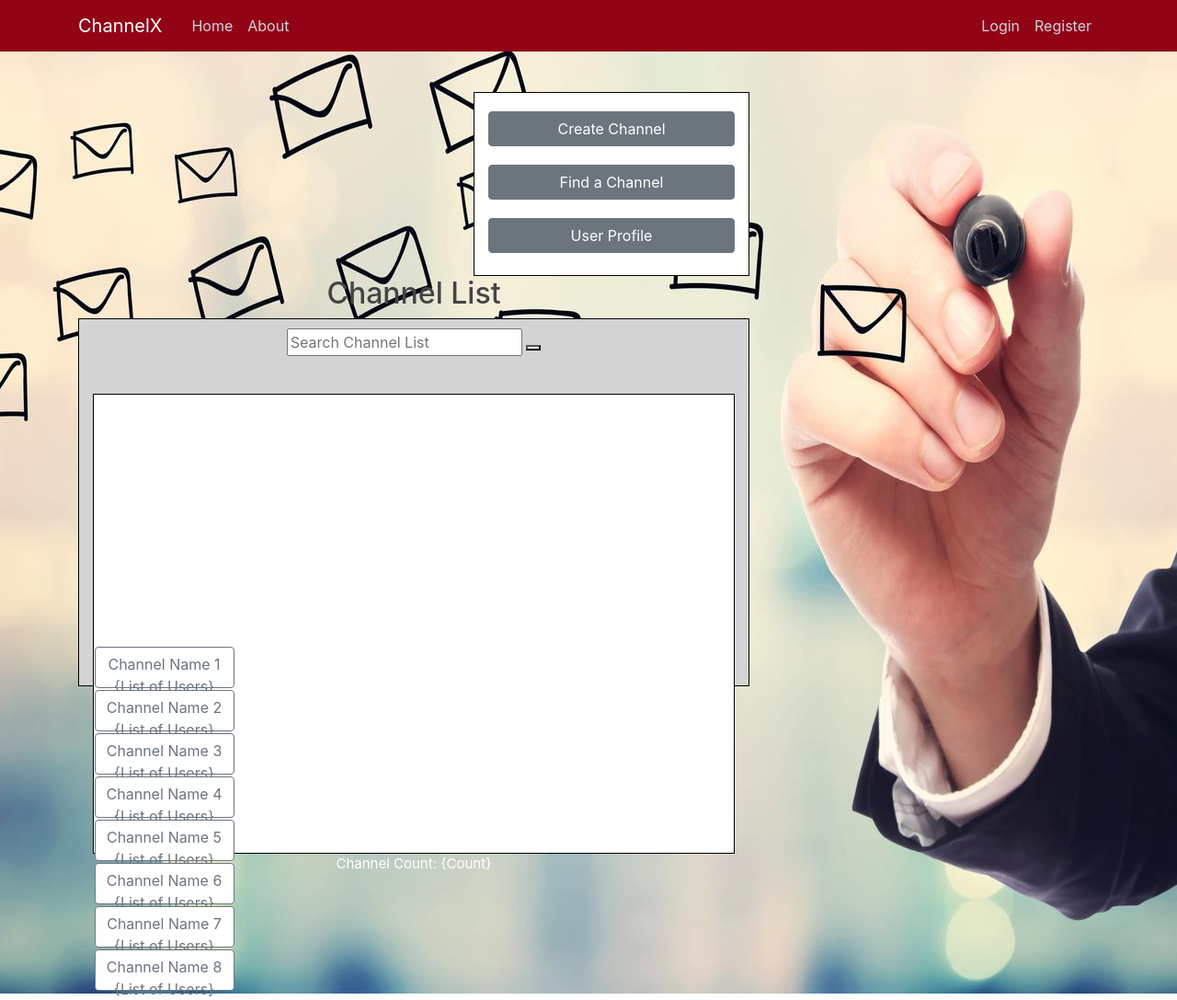
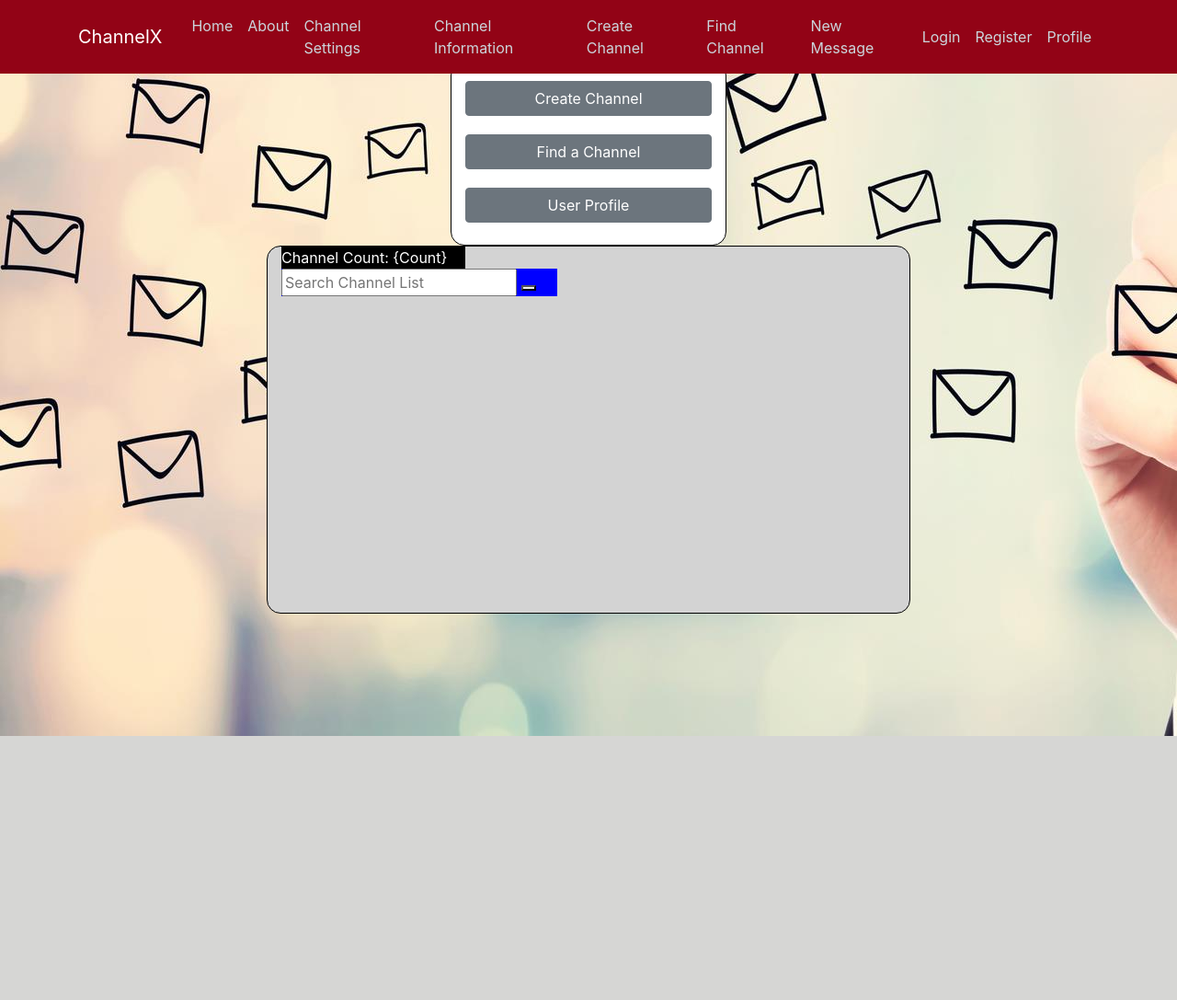
Before and after one commit to thefredliestfred/ChannelX, a Django app: page / in a window 1280 px wide. Shown: the whole page at 92% size. After the commit the page ends 800 px from the top, so only its background shows below. Run offline with Django 3.2, Linux system fonts and the light colour scheme; some libraries are stand-ins or nearby versions.

Commit message:
Fixed the page smashing problem
The pages no longer smash the entities together.

```diff
--- a/DjangoProjects/channelx/main/static/main/home.css
+++ b/DjangoProjects/channelx/main/static/main/home.css
@@ -1,11 +1,7 @@
 body {
-    padding-top: 56px;
-  }
+  padding-top: 56px;
+}
 
-  .bg-image-full {
-    background: no-repeat center center scroll;
-    -webkit-background-size: cover;
-    -moz-background-size: cover;
-    background-size: cover;
-    -o-background-size: cover;
-  }
+div.container{
+  border-radius: 15px;
+}
--- a/DjangoProjects/channelx/main/static/main/main.css
+++ b/DjangoProjects/channelx/main/static/main/main.css
@@ -1,8 +1,8 @@
 body {
-    background: url("/static/img/message2.jpeg") 50% 0 no-repeat fixed;
+  width: 100%;
+  height: 100%;
+  background: url("/static/img/message2.jpeg");
   color: white;
-    height: 650px;
-    padding: 100px 0 0 0;
 }
 
 h1, h2, h3, h4, h5, h6 {
--- a/DjangoProjects/channelx/main/templates/main/base.html
+++ b/DjangoProjects/channelx/main/templates/main/base.html
@@ -1,5 +1,5 @@
 {% load static %}
-</html><!DOCTYPE html>
+<!DOCTYPE html>
 <html lang='en-US'>
 
 <!-- Header and Title -->
@@ -32,12 +32,18 @@
                 <div class="collapse navbar-collapse" id="navbarToggle">
                     <div class="navbar-nav mr-auto">
                         <a class="nav-item nav-link" href="{% url 'main-home' %}">Home</a>
-                        <a class="nav-item nav-link" href="#">About</a>
+                        <a class="nav-item nav-link" href="{% url 'main-about' %}">About</a>
+                        <a class="nav-item nav-link" href="{% url 'main-channelsettings' %}">Channel Settings</a>
+                        <a class="nav-item nav-link" href="{% url 'main-channelinfo' %}">Channel Information</a>
+                        <a class="nav-item nav-link" href="{% url 'main-createchannel' %}">Create Channel</a>
+                        <a class="nav-item nav-link" href="{% url 'main-findchannel' %}">Find Channel</a>
+                        <a class="nav-item nav-link" href="{% url 'main-newmessage' %}">New Message</a>
                     </div>
                     <!-- Navbar Right Side -->
                     <div class="navbar-nav">
                         <a class="nav-item nav-link" href="#">Login</a>
-                        <a class="nav-item nav-link" href="#">Register</a>
+                        <a class="nav-item nav-link" href="{% url 'users-register' %}">Register</a>
+                        <a class="nav-item nav-link" href="{% url 'main-userprofile' %}">Profile</a>
                     </div>
                 </div>
             </div>
@@ -45,16 +51,18 @@
     </header>
     <main role="main" class="container">
             <div class="row">
-              <div class="col-md-8">
+                <div class="col-md-8">
                 {% if messages %}
-                  {% for message in messages %}
+                    {% for message in messages %}
                     <div class="alert alert-{{ message.tags }}">
-                      {{ message }}
+                        {{ message }}
                     </div>
-                  {% endfor %}
+                    {% endfor %}
                 {% endif %}
-                {% block content %}{% endblock %}
-              </div>
+                </div>
+            </div>
+            {% block content %}{% endblock %}
+    </main>
 
     <!-- Optional JavaScript -->
     <!-- jQuery first, then Popper.js, then Bootstrap JS -->
--- a/DjangoProjects/channelx/main/templates/main/home.html
+++ b/DjangoProjects/channelx/main/templates/main/home.html
@@ -1,73 +1,33 @@
 {% extends "main/base.html" %}
 {% block content %}
+{% load static %}
 
 <!-- Channel Buttons -->
+<link rel="stylesheet" type="text/css" href="{% static 'main/home.css' %}">
 
-<section style="background-color:pink">
-    <div class="container"; style="float:right; text-align:center; border:1px solid black; width:300px; height:200px; background-color:white">
+<div class="container"; style="margin-top: 10px; text-align:center; border:1px solid black; width:300px; height:200px; background-color:white">
     <p style='margin:auto; padding-top:20px'>
-            <a href="#"><button class='btn btn-secondary btn-block' id='createBtn'>Create Channel</button></a>
+        <a href="{% url 'main-createchannel' %}"><button class='btn btn-secondary btn-block' id='createBtn'>Create Channel</button></a>
     </p>
     <p style='margin:auto; padding-top:20px'>
-            <a href="#"><button class='btn btn-secondary btn-block' id='findBtn'>Find a Channel</button></a>
+        <a href="{% url 'main-findchannel' %}"><button class='btn btn-secondary btn-block' id='findBtn'>Find a Channel</button></a>
     </p>
     <p style='margin:auto; padding-top:20px'>
-            <a href="#"><button class='btn btn-secondary btn-block' id='userBtn'>User Profile</button></a>
+        <a href="{% url 'main-userprofile' %}"><button class='btn btn-secondary btn-block' id='userBtn'>User Profile</button></a>
     </p>
 </div>
-</section>
 
 <!-- Channel List -->
-<section style="float:left; text-align:center; width:100%">
-    <h2>Channel List</h2>
-    <div style="text-align:center; border:1px solid black; height:400px; background-color:lightgray">
-    <div class="search-container" style="padding:10px">
+<div class="container"; style="border:1px solid black; width:700px; height:400px; background-color:lightgray">
+    <div style="width:200px; background-color: black">
+        Channel Count: {Count}
+    </div>
+    <div style="width:300px; background-color: blue">
         <form action="/action_page.php">
             <input type="text" placeholder="Search Channel List" name="search">
             <button type="submit"><i class="fa fa-search"></i></button>
         </form>
     </div>
-    <section style="padding:2%">
-    <div class="table-wrapper-scroll-y" style="height:500px; border:1px solid black; background-color:white">
-        <table style="text-align:center">
-        <tbody>
-            <p style='padding-top:5px'>
-            <tr><td><button class="btn btn-outline-secondary"; style='width:100%; height:45px; background-color:white'>Channel Name 1<br>{List of Users}</button></td></tr>
-            </p>
+</div>
 
-            <p style='margin:auto; padding-top:20px'>
-            <tr><td><button class="btn btn-outline-secondary"; style='width:100%; height:45px; background-color:white'>Channel Name 2<br>{List of Users}</button></td></tr>
-            </p>
-
-            <p style='margin:auto; padding-top:20px'></p>
-            <tr><td><button class="btn btn-outline-secondary"; style='width:100%; height:45px; background-color:white'>Channel Name 3<br>{List of Users}</button></td></tr>
-            </p>
-
-            <p style='margin:auto; padding-top:20px'></p>
-            <tr><td><button class="btn btn-outline-secondary"; style='width:100%; height:45px; background-color:white'>Channel Name 4<br>{List of Users}</button></td></tr>
-            </p>
-
-            <p style='margin:auto; padding-top:20px'></p>
-            <tr><td><button class="btn btn-outline-secondary"; style='width:100%; height:45px; background-color:white'>Channel Name 5<br>{List of Users}</button></td></tr>
-            </p>
-
-            <p style='margin:auto; padding-top:20px'></p>
-            <tr><td><button class="btn btn-outline-secondary"; style='width:100%; height:45px; background-color:white'>Channel Name 6<br>{List of Users}</button></td></tr>
-            </p>
-
-            <p style='margin:auto; padding-top:20px'></p>
-            <tr><td><button class="btn btn-outline-secondary"; style='width:100%; height:45px; background-color:white'>Channel Name 7<br>{List of Users}</button></td></tr>
-            </p>
-
-            <p style='margin:auto; padding-top:20px'></p>
-            <tr><td><button class="btn btn-outline-secondary"; style='width:100%; height:45px; background-color:white'>Channel Name 8<br>{List of Users}</button></td></tr>
-            </p>
-
-        </tbody>
-        </table>
-    </div>
-    <p style='font-size: 15px'>
-        Channel Count: {Count}
-    </p>
-</section>
 {% endblock content %}
--- a/DjangoProjects/channelx/main/urls.py
+++ b/DjangoProjects/channelx/main/urls.py
@@ -1,8 +1,10 @@
 from django.urls import path
 from . import views
+from users import views as users_views
 
 urlpatterns = [
     path('', views.home, name='main-home'),
+    path('register/', users_views.register, name='users-register'),
     path('about/', views.about, name='main-about'),
     path('createchannel/', views.createchannel, name='main-createchannel'),
     path('findchannel/', views.findchannel, name='main-findchannel'),
```
Also changed, not shown: other parts of DjangoProjects/channelx/main/static/main/main.css (+0 -55 lines), DjangoProjects/channelx/main/templates/main/createChannel.html (+0 -28 lines). Lines whose indentation alone changed are shown as unchanged.
